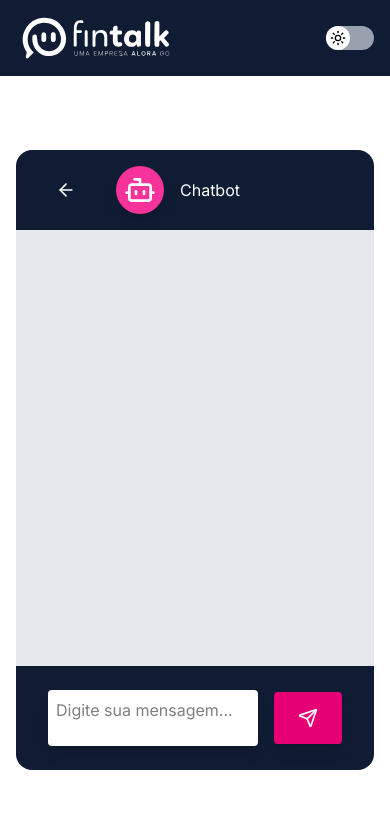
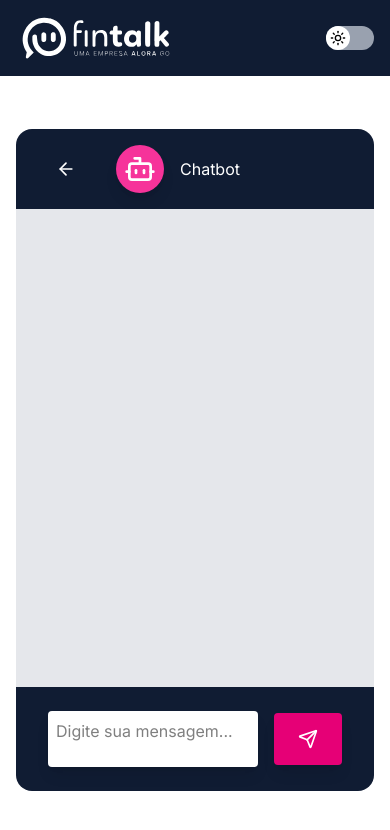
Before and after one commit to GabrielDNeto/fintalk-chatbot, a React (Vite) app: page /chat in a window 390 px wide. Shown: the top 830 px of the page. Built offline with nearby package versions, Linux system fonts and the light colour scheme.

Commit message:
fix: mobile paddings

```diff
--- a/src/App.tsx
+++ b/src/App.tsx
@@ -2,7 +2,7 @@ import Banner from "./components/Banner";
 
 function App() {
   return (
-    <div className="w-full h-full py-8 dark:bg-[url('./assets/banner-img-background-effect.svg')] bg-no-repeat bg-cover bg-left">
+    <div className="w-full h-full py-4 md:py-8 dark:bg-[url('./assets/banner-img-background-effect.svg')] bg-no-repeat bg-cover bg-left">
       <div className="container mx-auto h-full">
         <Banner />
       </div>
--- a/src/pages/Chatbot/index.tsx
+++ b/src/pages/Chatbot/index.tsx
@@ -2,7 +2,7 @@ import Chat from "../../components/Chat";
 
 const Chatbot = () => {
   return (
-    <div className="w-full h-full py-8 flex flex-col items-center justify-center">
+    <div className="w-full h-full flex flex-col items-center justify-center">
       <div className="w-full max-w-[48rem] h-full p-4 flex flex-col justify-center">
         <Chat />
       </div>
```
